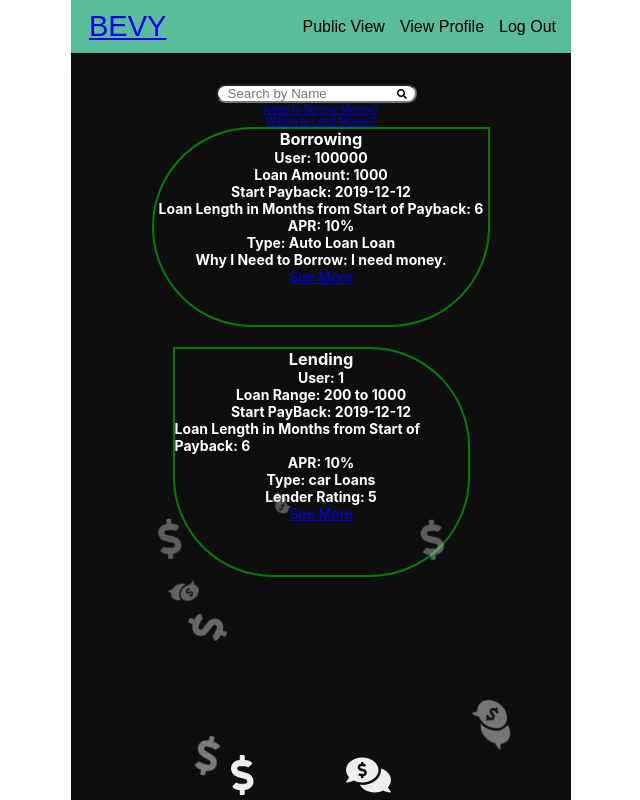
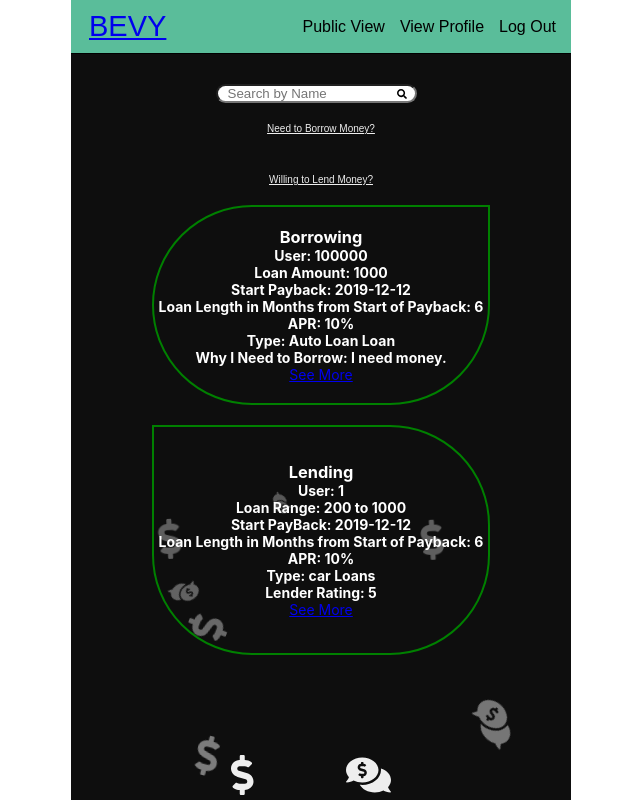
Before and after one commit to clintKunz/HackathonBevy, a React (Create React App) app in the folder front-end/: page /solicits in a window 1280 px wide. Shown: the whole page, without its empty margins (319-959 px from the left). Built offline with nearby package versions, Linux system fonts and the light colour scheme; no server answers.

Commit message:
change z-index in solicit page

```diff
--- a/front-end/src/components/SolicitBorrow.js
+++ b/front-end/src/components/SolicitBorrow.js
@@ -1,25 +1,25 @@
-import React, { Component } from 'react';
-import styled from 'styled-components';
-import { Link } from 'react-router-dom';
+import React, { Component } from "react";
+import styled from "styled-components";
+import { Link } from "react-router-dom";
 
 const SolicitDiv = styled.div`
   display: flex;
   flex-direction: column;
-    align-items : center;
-    font-size:1.4rem;
+  align-items: center;
+  justify-content: center;
+  font-size: 1.4rem;
   color: white;
-    width : 75%;
-    height : 200px;
+  width: 75%;
+  height: 200px;
   border: 2px solid green;
   -webkit-border-radius: 100px;
   -webkit-border-top-right-radius: 0;
   border-radius: 100px;
   border-top-right-radius: 0;
-    margin-bottom : 20px;
+  margin-bottom: 20px;
 `;
 
 class SolicitBorrow extends Component {
-
   render(props) {
     return (
       <SolicitDiv>
@@ -28,7 +28,10 @@ class SolicitBorrow extends Component {
         <h4>User: {this.props.solicitBorrow.id}</h4>
         <h4>Loan Amount: {this.props.solicitBorrow.loanAmt}</h4>
         <h4>Start Payback: {this.props.solicitBorrow.startPayback}</h4>
-                <h4>Loan Length in Months from Start of Payback: {this.props.solicitBorrow.lengthMonths}</h4>
+        <h4>
+          Loan Length in Months from Start of Payback:{" "}
+          {this.props.solicitBorrow.lengthMonths}
+        </h4>
         <h4>APR: {this.props.solicitBorrow.arp}%</h4>
         <h4>Type: {this.props.solicitBorrow.type} Loan</h4>
         <h4>Why I Need to Borrow: {this.props.solicitBorrow.pitch}</h4>
--- a/front-end/src/components/SolicitLend.js
+++ b/front-end/src/components/SolicitLend.js
@@ -1,34 +1,40 @@
-import React, { Component } from 'react';
-import styled from 'styled-components';
-import { Link } from 'react-router-dom';
+import React, { Component } from "react";
+import styled from "styled-components";
+import { Link } from "react-router-dom";
 
 const SolicitDiv = styled.div`
   display: flex;
   flex-direction: column;
-    align-items : center;
-    font-size:1.4rem;
+  align-items: center;
+  justify-content: center;
+  font-size: 1.4rem;
   color: white;
-    width : 66%;
-    height : 230px;
+  width: 75%;
+  height: 230px;
   border: 2px solid green;
   -webkit-border-radius: 50%;
   -webkit-border-top-left-radius: 0px;
   border-radius: 100px;
-    border-top-left-radius:0px;
-    margin-bottom : 20px;
+  border-top-left-radius: 0;
+  margin-bottom: 20px;
 `;
 
 class SolicitLend extends Component {
-
   render(props) {
     return (
       <SolicitDiv>
         {/* <h3>name: {this.props.solicitBorrow.name}</h3> */}
         <h3>Lending</h3>
         <h4>User: {this.props.solicitLend.id}</h4>
-                <h4>Loan Range: {this.props.solicitLend.loanRangeStart} to {this.props.solicitLend.loanRangeStop}</h4>
+        <h4>
+          Loan Range: {this.props.solicitLend.loanRangeStart} to{" "}
+          {this.props.solicitLend.loanRangeStop}
+        </h4>
         <h4>Start PayBack: {this.props.solicitLend.startPayback}</h4>
-                <h4>Loan Length in Months from Start of Payback: {this.props.solicitLend.lengthMonths}</h4>
+        <h4>
+          Loan Length in Months from Start of Payback:{" "}
+          {this.props.solicitLend.lengthMonths}
+        </h4>
         <h4>APR: {this.props.solicitLend.arp}%</h4>
         <h4>Type: {this.props.solicitLend.type} Loans</h4>
         <h4>Lender Rating: {this.props.solicitLend.rating}</h4>
--- a/front-end/src/components/SoliticContainer.js
+++ b/front-end/src/components/SoliticContainer.js
@@ -14,9 +14,14 @@ const Wrapper = styled.div`
   flex-direction: column;
   justify-content: center;
   align-items: center;
+  position: relative;
+  z-index: 10;
 `;
-const StyledLink = styled(Link)``;
-
+const StyledLink = styled(Link)`
+  margin: 2rem 0;
+  color: #eee;
+  font-family: sans-serif;
+`;
 class SolicitContainer extends Component {
   state = {
     solicitsBorrows: [
```
Lines whose indentation alone changed are shown as unchanged.
